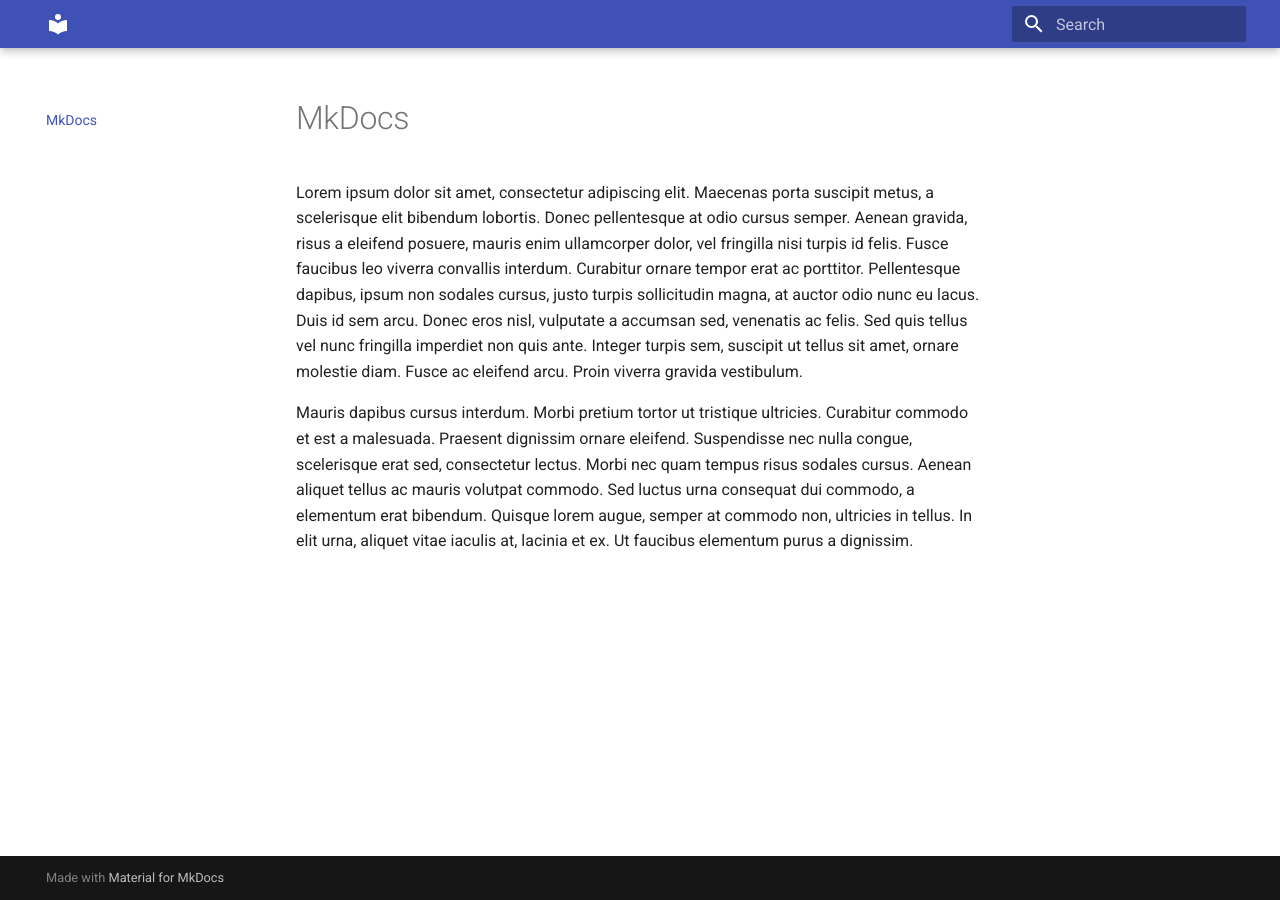
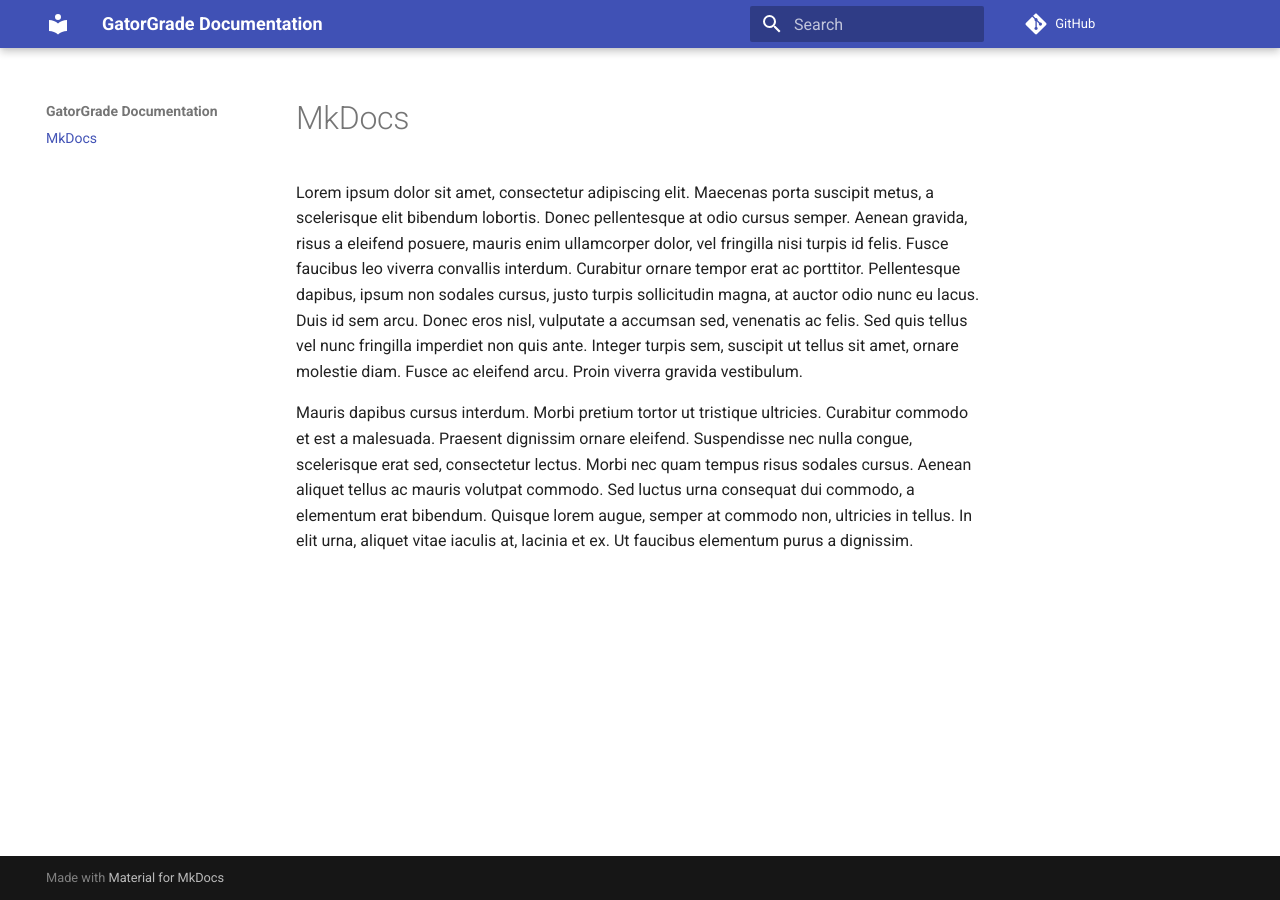
Before and after one commit to GatorEducator/gatorgrade, an MkDocs documentation site: the page built from docs/index.md, in a window 1280 px wide. Built offline with MkDocs 1.6.1 and Material for MkDocs 9.7.7, drawn with Linux system fonts in a browser that asks for light colours; comment, search, counter and statistics services are not loaded.

Commit message:
Add required configuration.

```diff
--- a/mkdocs.yml
+++ b/mkdocs.yml
@@ -1,2 +1,7 @@
+site_name: GatorGrade Documentation
+site_url: https://gatoreducator.github.io/gatorgrade/docs/
+site_description: The documentation for the GatorGrade project, part of the GatorEducator suite.
+site_author: GatorGrade Team
+repo_url: https://github.com/GatorEducator/gatorgrade
 theme:
   name: material
```
